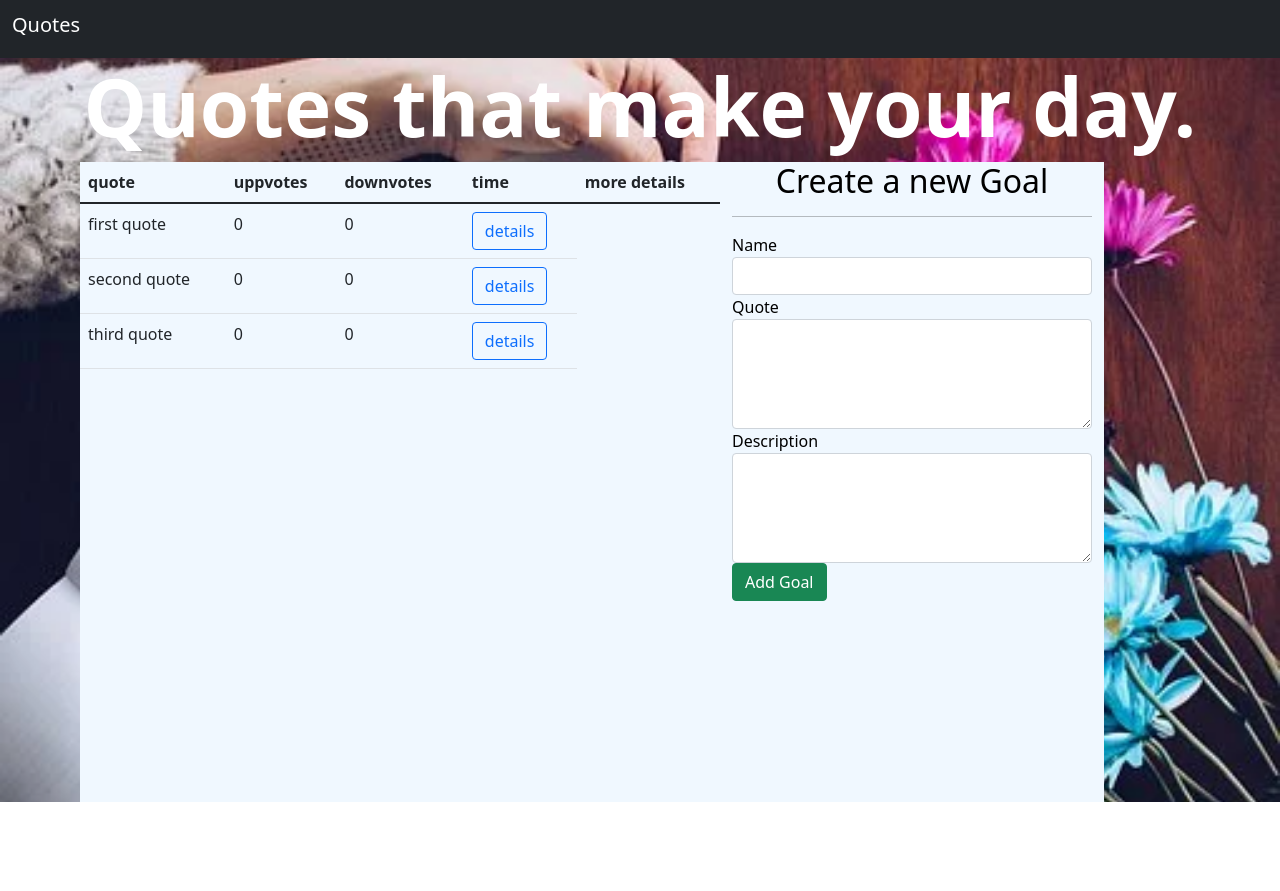
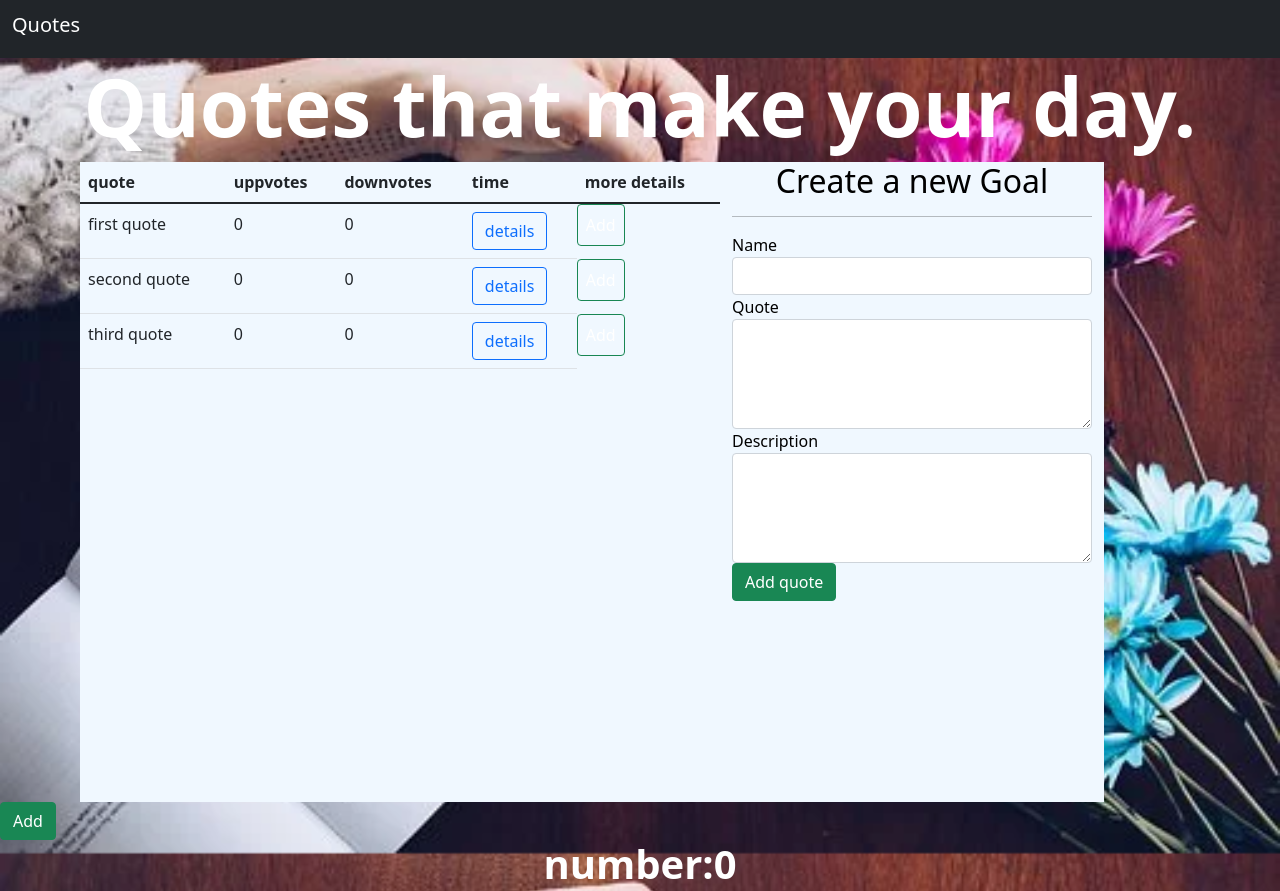
Before and after one commit to elijah-dot/Angularproject-core, an Angular app: page / in a window 1280 px wide. Before the commit the page ends 802 px from the top, so only its background shows below. Built offline with nearby package versions, Linux system fonts and the light colour scheme.

Commit message:
added theuppvotes button

```diff
--- a/src/app/app.component.html
+++ b/src/app/app.component.html
@@ -1,3 +1,5 @@
 <navbar></navbar>
 <h1 class="display-1">Quotes that make your day.</h1>
 <quote></quote>
+<button class="btn btn-success" (click)="mine()">Add</button>
+<h1>number:{{clicks}}</h1>
--- a/src/app/app.component.ts
+++ b/src/app/app.component.ts
@@ -7,4 +7,8 @@ import { Component } from '@angular/core';
 })
 export class AppComponent {
   title = 'test2';
+  clicks = 0
+  mine(){
+    this.clicks++
+  }
 }
--- a/src/app/quote-form/quote-form.component.html
+++ b/src/app/quote-form/quote-form.component.html
@@ -28,6 +28,6 @@
             </div>
         </div>
 
-        <button type="submit" class="btn btn-success">Add Goal</button>
+        <button type="submit" class="btn btn-success">Add quote</button>
     </form>
   </div>
--- a/src/app/quote.ts
+++ b/src/app/quote.ts
@@ -3,14 +3,14 @@ export class Quote {
   id: number;
   name: string;
   quote: string;
-  upvotes: number;
+  public upvotes: any;
   downvotes: number;
   description: string;
   constructor(
     id: number,
     name: string,
     quote: string,
-    upvotes: number,
+    upvotes: any,
     downvotes: number,
     description: string
   ) {
--- a/src/app/quote/quote.component.html
+++ b/src/app/quote/quote.component.html
@@ -17,15 +17,18 @@
             <td>{{ quote.upvotes }}</td>
             <td>{{ quote.downvotes }}</td>
 
+
             <td>
               <button (click)="toggleDetails(i)" class="btn btn-outline-primary">
                 details
               </button>
             </td>
+            <button  class="btn btn-success" (click)="mine(i)">Add</button>
             <div *ngIf="quote.showdetails">
               <quotes-details
                 [quote]="quote"
                 (ifSure)="deleteTheQuote($event, i)"
+
               ></quotes-details>
             </div>
           </tr>
--- a/src/app/quote/quote.component.ts
+++ b/src/app/quote/quote.component.ts
@@ -1,15 +1,17 @@
+import { Quote } from './../quote';
 import { Component, OnInit } from '@angular/core';
-import { Quote } from '../quote';
+
 @Component({
   selector: 'quote',
   templateUrl: './quote.component.html',
   styleUrls: ['./quote.component.css']
 })
 export class QuoteComponent implements OnInit {
+  clicks = 0
   quotes: Quote[] = [
-    new Quote(1,'elijah','first quote ', 0, 0, 'description one'),
-    new Quote(2,'elijah','second quote', 0, 0, 'description one'),
-    new Quote(3,'elijah','third quote', 0, 0, 'description one'),
+    new Quote(1,'elijah','first quote ', 0,0, ""),
+    new Quote(2,'elijah','second quote', 0,0, ""),
+    new Quote(3,'elijah','third quote', 0,0,""),
   ];
   constructor() {}
   completequote(ifSure: any, index: number) {
@@ -37,5 +39,11 @@ export class QuoteComponent implements OnInit {
     quote.id = quoteLength+1;
     this.quotes.push(quote)
   }
+  upvotes: number = 1
+  mine(index:number){
+    this.quotes[index].upvotes= this.clicks++
+  //   this.quotes[index].upvotes = !this.quotes[index].upvotes
+  //  return this.quotes[index].upvotes+this.upvotes
+  }
 
 }
--- a/src/app/quotes-details/quotes-details.component.html
+++ b/src/app/quotes-details/quotes-details.component.html
@@ -1,2 +1,3 @@
 <p> <strong>description: <br></strong>{{ quote.description }} <br><i> <strong>Edited by:</strong></i>  {{quote.name}}</p>
+
 <button (click)="DeleteQuote(true)" class="btn btn-outline-danger">delete</button>
--- a/src/app/quotes-details/quotes-details.component.ts
+++ b/src/app/quotes-details/quotes-details.component.ts
@@ -7,6 +7,7 @@ import { Quote } from '../quote';
 })
 export class QuotesDetailsComponent implements OnInit {
   @Input()quote:Quote;
+
   @Output()
   ifSure=new EventEmitter<boolean>();
 
```
